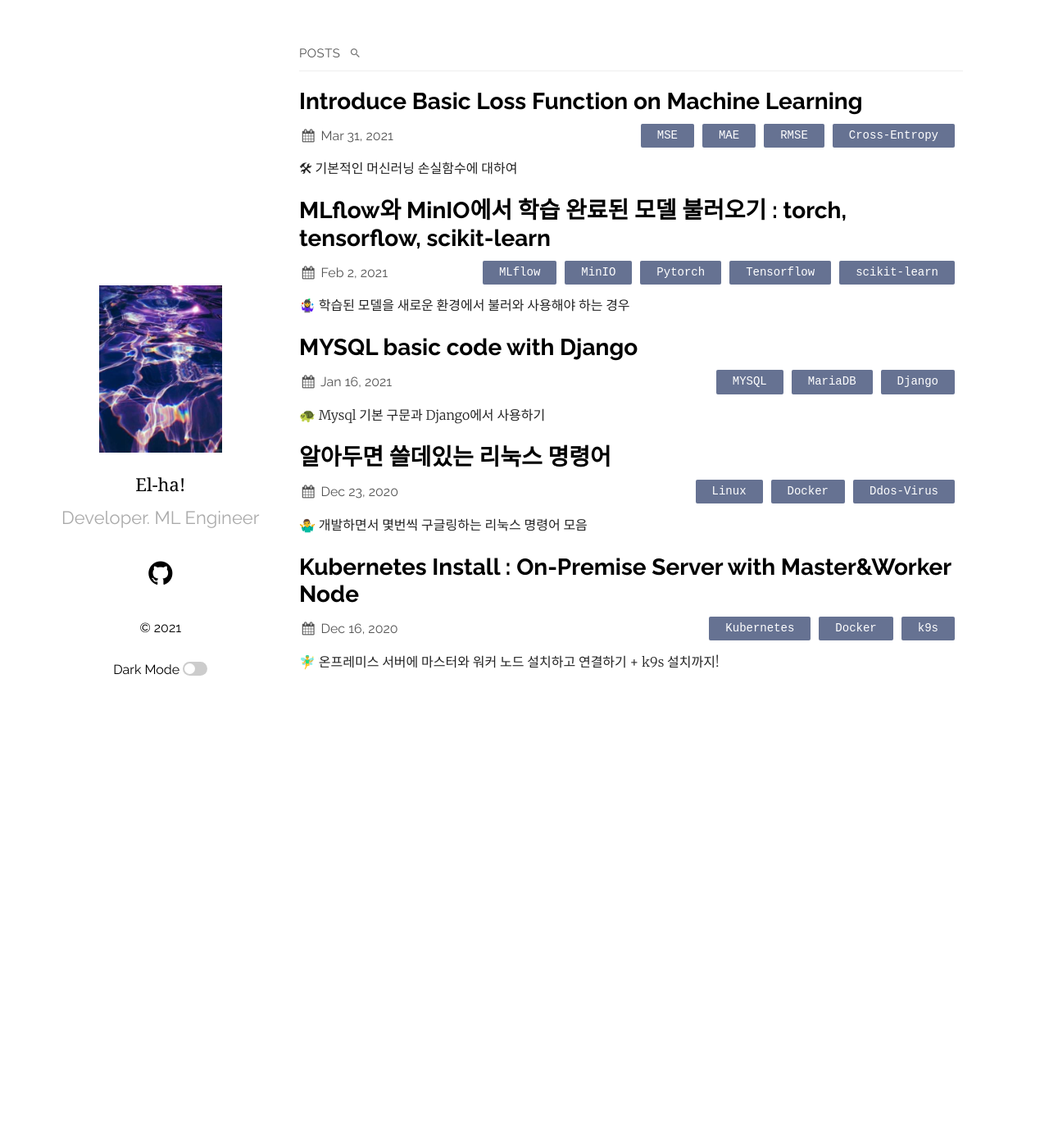
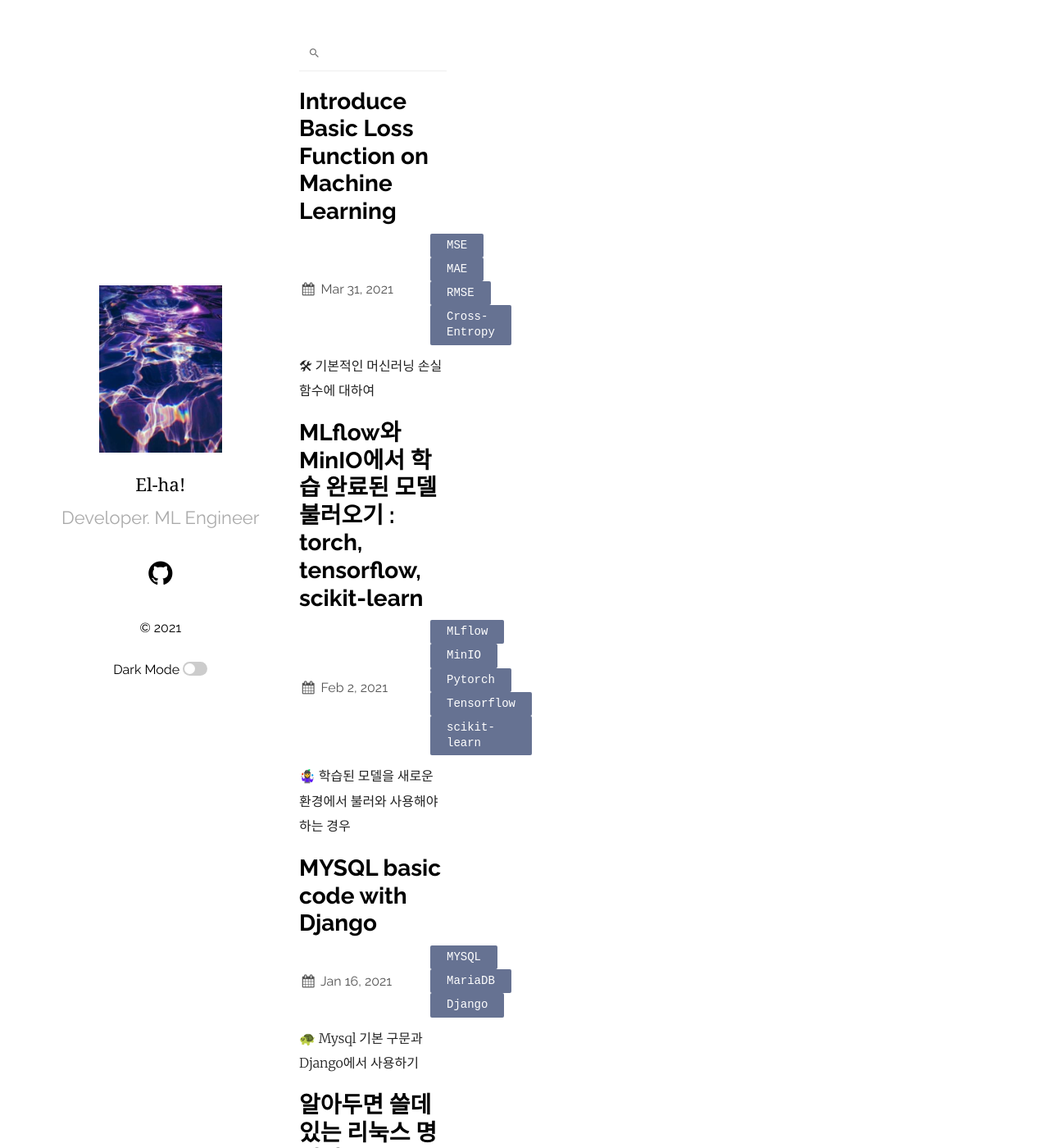
Before and after one commit to huhji-elha/huhji.github.io, a Jekyll site: the page built from index.md, in a window 1280 px wide and 1400 px high. Shown: the whole window at 82% size. Built offline with Jekyll 4.4.1, drawn with Linux system fonts in a browser that asks for light colours; some web fonts are replaced.

Commit message:
change max-width 1200 to 500

```diff
--- a/_sass/plain.scss
+++ b/_sass/plain.scss
@@ -52,7 +52,7 @@ main {
 
   @media screen and (min-width: $bigScreenW) {
     margin: 0 auto;
-    max-width: 1200px;
+    max-width: 500px;
   }
   @media screen and (max-width: 1280px) {
     margin: 0 75px;
```
